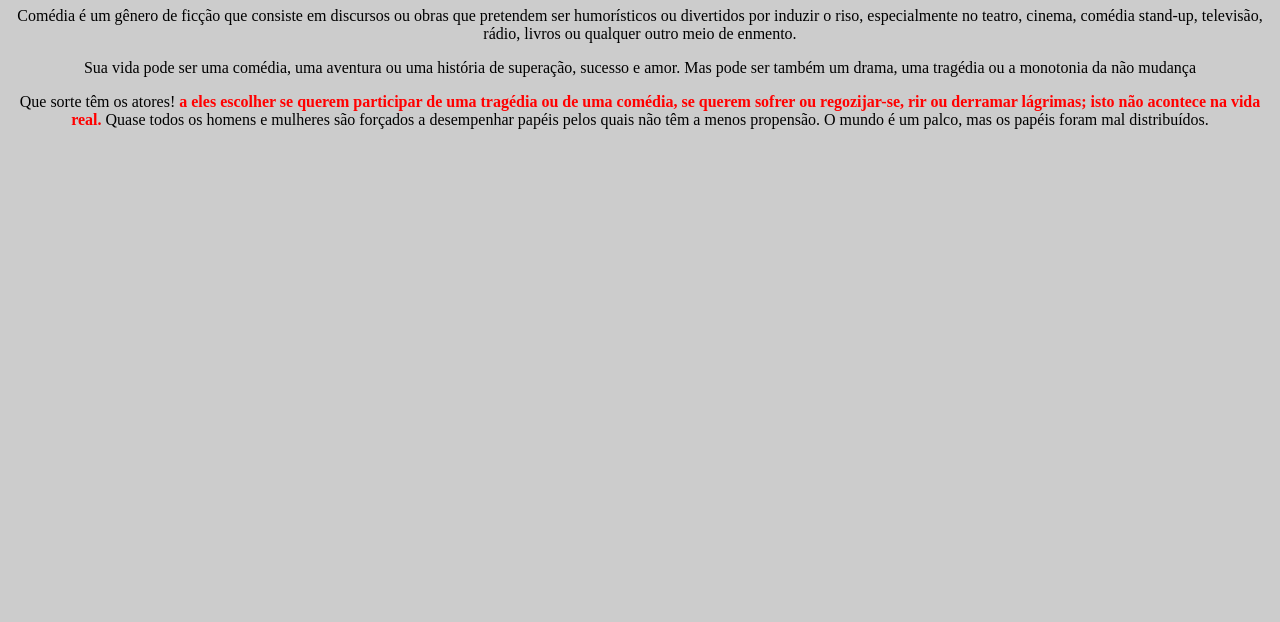
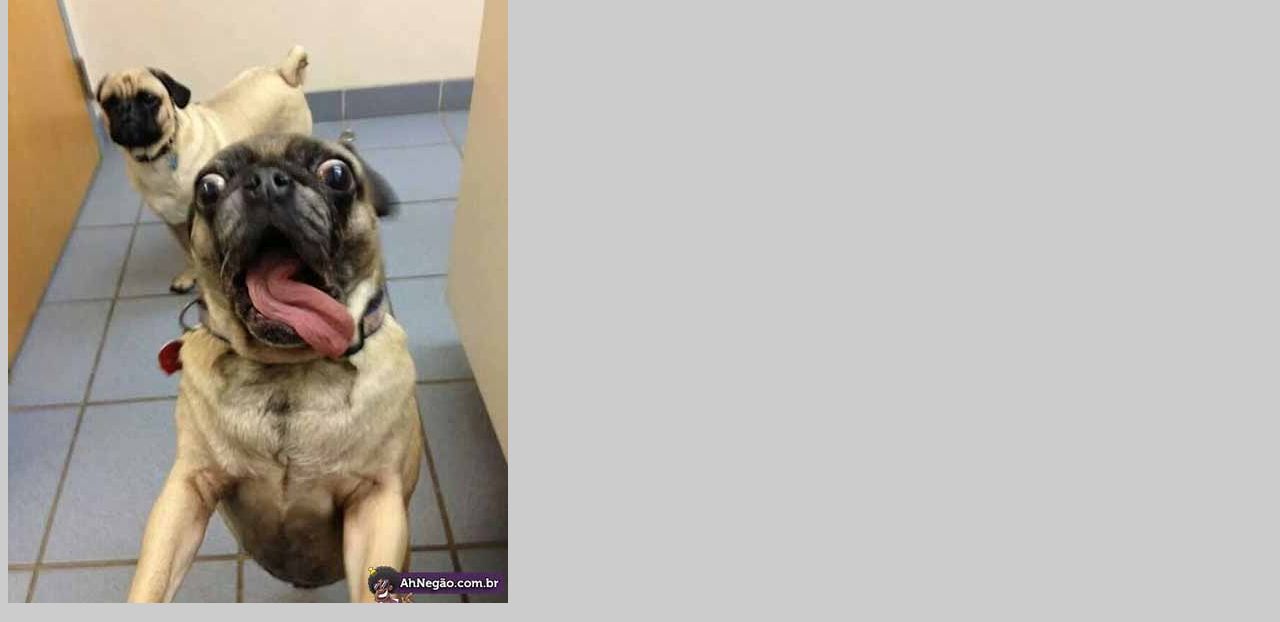
Before and after one commit to nai04092008/HTML5ecss31D, a plain HTML site: page index.html in a window 1280 px wide. Shown: the part 73-695 px from the top of the page. Drawn offline with Linux system fonts and the light colour scheme.

Commit message:
cachorrinho

```diff
--- a/index.html
+++ b/index.html
@@ -7,6 +7,7 @@
 
     </head>
     <body>
+        <img src="imagens-131.jpg">
         <h1>filmes de comedia para melhorar seu humor</h1>
 
         <p>Comédia é um gênero de ficção que consiste em discursos ou obras que pretendem ser humorísticos ou divertidos por induzir o riso, especialmente no teatro,
```
